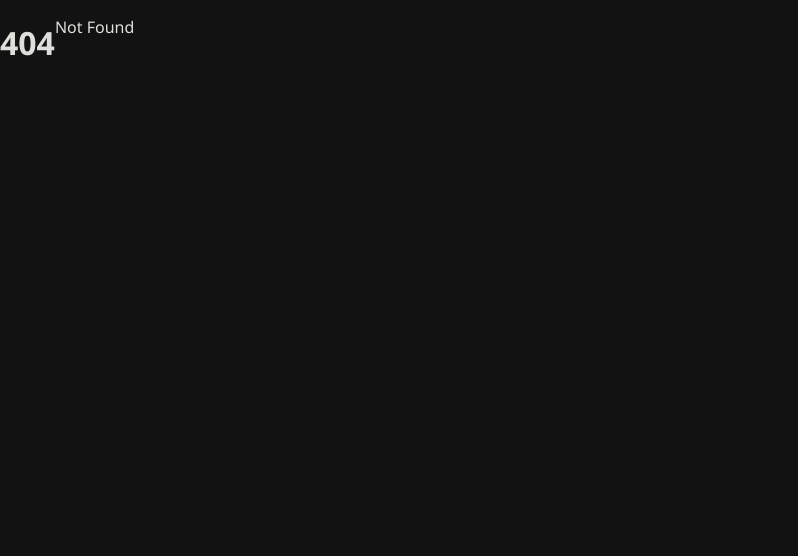
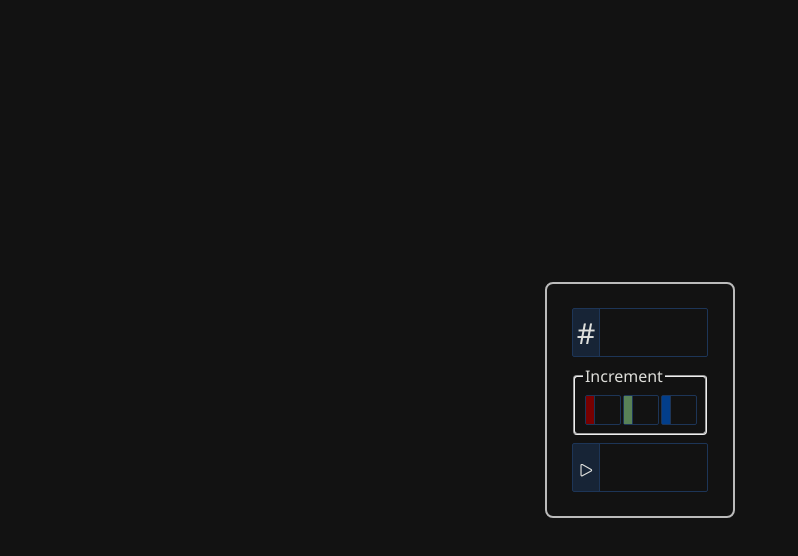
Before and after one commit to shikitsun/tier-1-svelte, a SvelteKit app: page /color-cycle in a window 1280 px wide. Before the commit this address had no page. Shown: the top 556 px of the page, without its empty margins (0-798 px from the left). Built offline with nearby package versions, Linux system fonts and the light colour scheme.

Commit message:
base color-cycle

```diff
--- /dev/null
+++ b/src/routes/color-cycle/+page.svelte
@@ -0,0 +1,204 @@
+<script>
+  let value = '';
+  let increments = { r: '', g: '', b: '' };
+  let play = false;
+  let interval = 250;
+  /**
+   * @type {NodeJS.Timeout | null}
+   */
+  let currentTimeout = null;
+  $: current = value;
+  $: if (!play) {
+    if (currentTimeout) clearTimeout(currentTimeout);
+  }
+
+  /**
+   * Increments `color` by `r`, `g`, `b`
+   * @param {string} color
+   * @param {string} r
+   * @param {string} g
+   * @param {string} b
+   */
+  function incrementColor(color, r, g, b) {
+    const hex = parseInt(color.replace('#', ''), 16);
+    return `${inc(hex >> 16, +r)}${inc(hex >> 8, +g)}${inc(hex, +b)}`;
+  }
+
+  /**
+   * Increment color by value
+   * @param {number} clr
+   * @param {number} by
+   */
+  function inc(clr, by = 0) {
+    return ((clr & 0xff) + by).toString(16).padStart(2, '0');
+  }
+
+  function run() {
+    if (currentTimeout) clearTimeout(currentTimeout);
+    if (!play) return;
+    const increment = (/** @type {string} */ val) =>
+      setTimeout(() => {
+        const value = incrementColor(val, increments.r, increments.g, increments.b);
+        if (current === value) play = false;
+        current = value;
+        currentTimeout = increment(value);
+      }, interval);
+    currentTimeout = increment(current);
+  }
+</script>
+
+<main style:--color={`#${current}`}>
+  <div class="form">
+    <div class="field">
+      <label for="color">#</label>
+      <input id="color" class="color-input" bind:value maxlength="6" />
+    </div>
+    <fieldset>
+      <svg
+        xmlns="http://www.w3.org/2000/svg"
+        fill="none"
+        viewBox="0 0 24 24"
+        stroke-width="1.5"
+        stroke="currentColor"
+        class="w-6 h-6"
+      >
+        <path stroke-linecap="round" stroke-linejoin="round" d="" />
+      </svg>
+
+      <legend>Increment</legend>
+      <div class="field increment">
+        <label for="r" class="color" style="--clr: #780000;" />
+        <input id="r" class="increment-input" bind:value={increments.r} maxlength="2" />
+      </div>
+      <div class="field increment">
+        <label for="g" class="color" style="--clr: #588157;" />
+        <input id="g" class="increment-input" bind:value={increments.g} maxlength="2" />
+      </div>
+      <div class="field increment">
+        <label for="b" class="color" style="--clr: #023e8a;" />
+        <input id="b" class="increment-input" bind:value={increments.b} maxlength="2" />
+      </div>
+    </fieldset>
+    <div class="field">
+      <button
+        class="play label"
+        class:playing={play}
+        on:click={() => {
+          play = !play;
+          run();
+        }}
+        ><svg
+          xmlns="http://www.w3.org/2000/svg"
+          fill="none"
+          viewBox="0 0 24 24"
+          stroke-width="1.5"
+          stroke="currentColor"
+          class="w-6 h-6"
+        >
+          <path stroke-linecap="round" stroke-linejoin="round" d="" />
+        </svg>
+      </button>
+      <input disabled class="output" value={current} />
+    </div>
+  </div>
+</main>
+
+<style>
+  main {
+    display: flex;
+    width: 100vw;
+    height: 100vh;
+    align-items: center;
+    justify-content: center;
+    background-color: var(--color);
+  }
+
+  .form {
+    display: flex;
+    flex-direction: column;
+    align-items: center;
+    gap: 0.5rem;
+    background-color: #121212;
+    padding: 1.5rem;
+    border-radius: 0.5rem;
+    border: 0.15rem solid #bbb;
+  }
+
+  .form .field {
+    display: flex;
+    align-items: center;
+    font-size: 1.8rem;
+    border-radius: 0.125rem;
+    border: 1px solid #1d3557;
+    background-color: #121212;
+  }
+
+  .form .field label,
+  .form .field .label {
+    padding: 0.25rem;
+    border-right: 1px solid #1d3557;
+    background-color: #1d355788;
+  }
+
+  .form .field input {
+    all: unset;
+    padding: 0.25rem;
+  }
+
+  .form .field .color-input,
+  .form .field .output {
+    width: 6ch;
+  }
+
+  .form fieldset {
+    display: flex;
+    gap: 0.15rem;
+    border-radius: 0.25rem;
+    padding: 0.5rem;
+  }
+
+  .form .field.increment {
+    font-size: 1rem;
+  }
+
+  .form .field .color {
+    width: 0.2rem;
+    height: 100%;
+    background-color: var(--clr);
+  }
+
+  .form .field .increment-input {
+    width: 2ch;
+    padding: 0.2rem;
+  }
+
+  .form .play {
+    all: unset;
+    width: 1.15rem;
+    padding: 0.15rem;
+    cursor: pointer;
+    transition: color 150ms;
+  }
+
+  .form .play path {
+    transition: d 150ms;
+  }
+
+  .form .play:not(.playing) path {
+    d: path(
+      'M5.25 5.653c0-.856.917-1.398 1.667-.986l11.54 6.347a1.125 1.125 0 0 1 0 1.972l-11.54 6.347a1.125 1.125 0 0 1-1.667-.986V5.653Z'
+    );
+  }
+
+  .form .play.playing path {
+    d: path('M6 18 18 6M6 6l12 12');
+  }
+
+  .form .play:hover {
+    color: #ccce;
+  }
+
+  .form .play:active {
+    color: #bbbb;
+  }
+</style>
```
